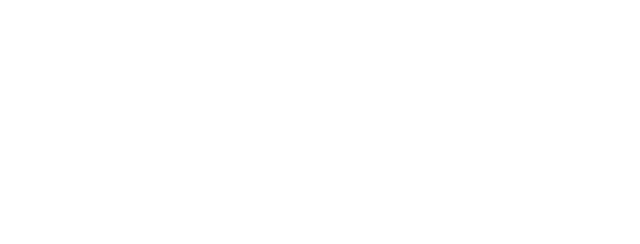
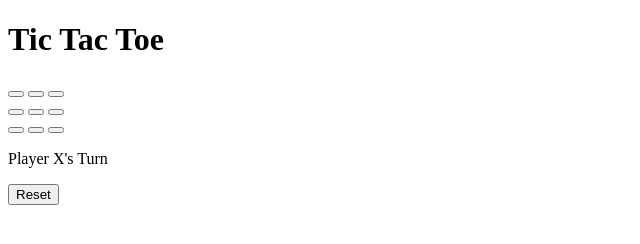
Before and after one commit to iamneo-production/babdbcbadcbaccede304681265efdcbcabeone, a website: page public/index.html in a window 1280 px wide. Shown: the whole page, without its empty margins (0-640 px from the left). Drawn offline with Linux system fonts and the light colour scheme.

Commit message:
Backup Commit

```diff
--- a/public/index.html
+++ b/public/index.html
@@ -11,5 +11,31 @@
 </head>
 <body>
   <!-- Enter your code here -->
+  <h1>Tic Tac Toe</h1>
+  <div class="box-container">
+  <div class="row">
+    <button class="btn" onclick="makeMove(this)"></button>
+    <button class="btn" onclick="makeMove(this)"></button>
+    <button class="btn" onclick="makeMove(this)"></button>
+  </div>
+                                                                  <div class="row">
+                                                                              <button class="btn" onclick="makeMove(this)"></button>
+                                                                                          <button class="btn" onclick="makeMove(this)"></button>
+                                                                                                      <button class="btn" onclick="makeMove(this)"></button>
+                                                                                                              </div>
+                                                                                                                      <div class="row">
+                                                                                                                                  <button class="btn" onclick="makeMove(this)"></button>
+                                                                                                                                              <button class="btn" onclick="makeMove(this)"></button>
+                                                                                                                                                          <button class="btn" onclick="makeMove(this)"></button>
+                                                                                                                                                                  </div>
+                                                                                                                                                                      </div>
+                                                                                                                                                                          <div class="result-container">
+                                                                                                                                                                                  <p id="result">Player X's Turn</p>
+                                                                                                                                                                                      </div>
+                                                                                                                                                                                          <div class="reset">
+                                                                                                                                                                                                  <button id="resetBtn" onclick="resetGame()">Reset</button>
+                                                                                                                                                                                                      </div>
+                                                                                                                                                                                                          <script src="script.js"></script>
+
 </body>
 </html>
```
